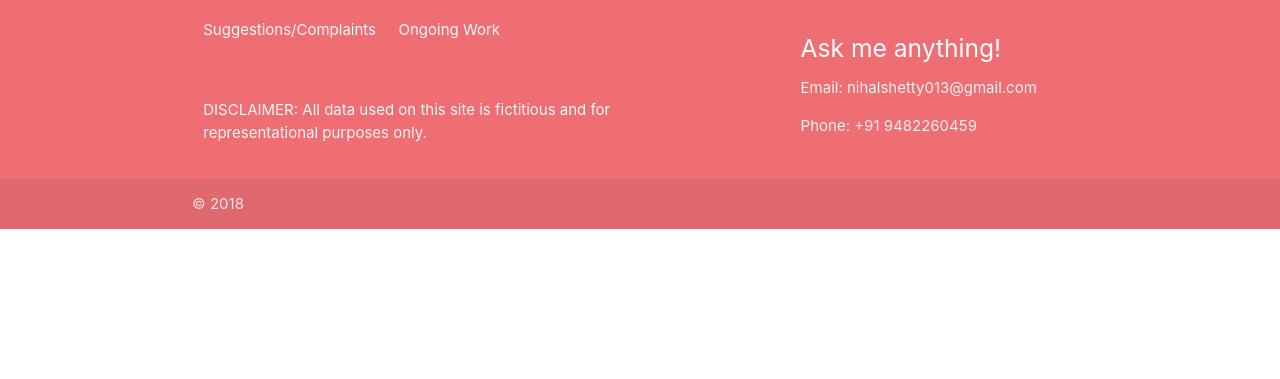
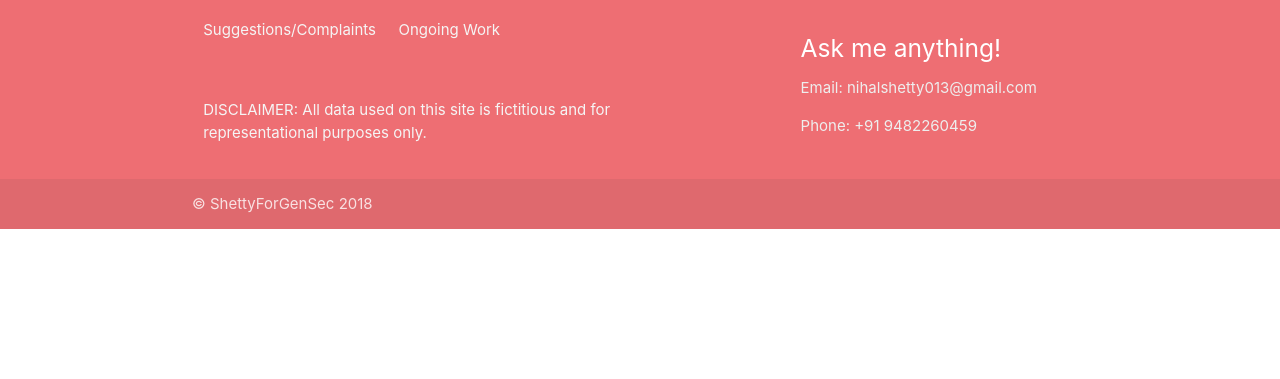
Before and after one commit to piyushnh/os_lab, a Django app: the page made by gensec/blog/templates/blog/base.html in a window 1280 px wide. Shown: the part 295-674 px from the top of the page. Run offline with Django 3.2, Linux system fonts and the light colour scheme; the first user in the database is signed in; data comes from the database, SQL or seed files in the repository; some web fonts are replaced.

Commit message:
changed footer

```diff
--- a/gensec/blog/templates/blog/base.html
+++ b/gensec/blog/templates/blog/base.html
@@ -83,7 +83,7 @@
       </div>
       <div class="footer-copyright">
         <div class="container">
-        © 2018
+        © ShettyForGenSec 2018
         </div>
       </div>
     </footer>
```
